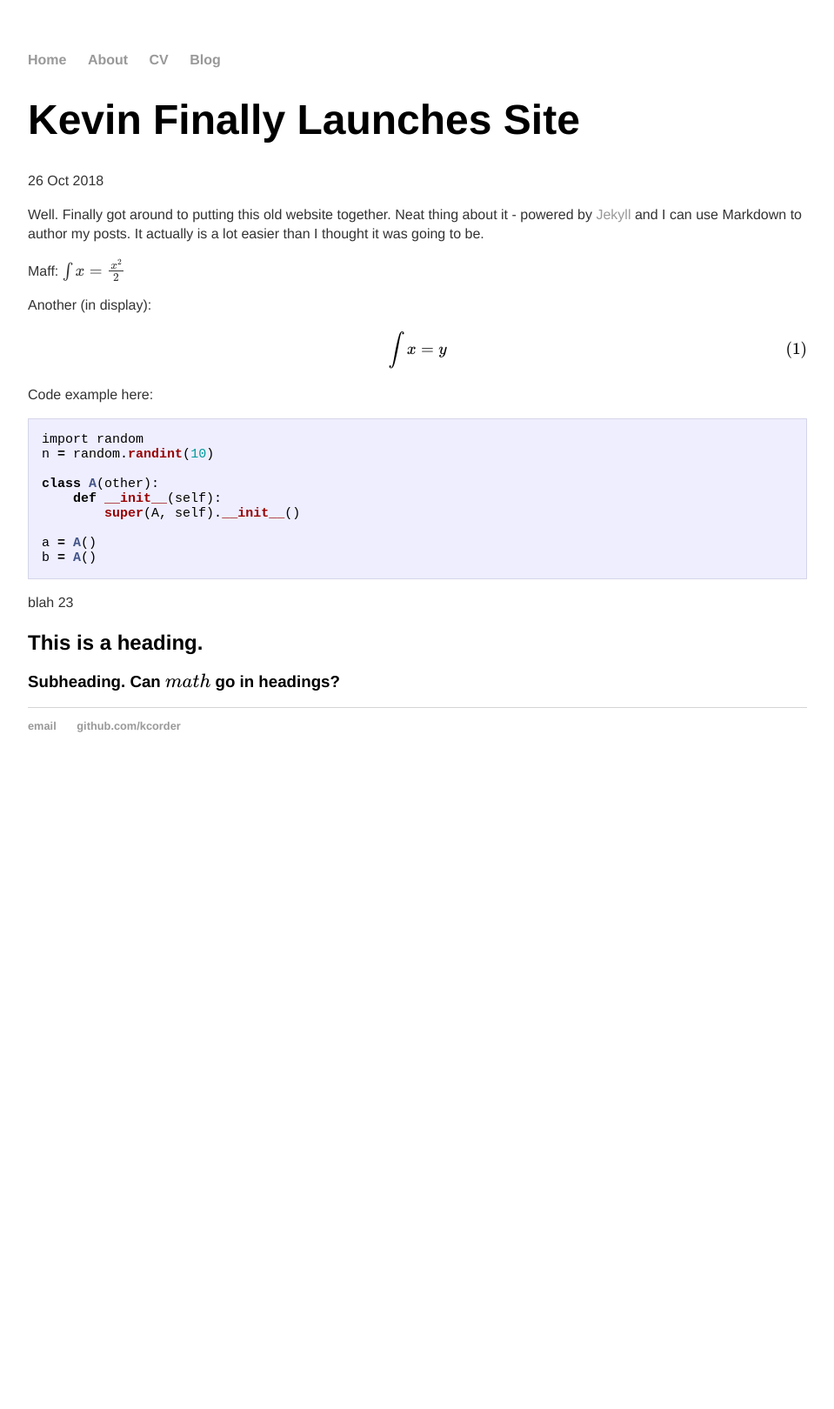
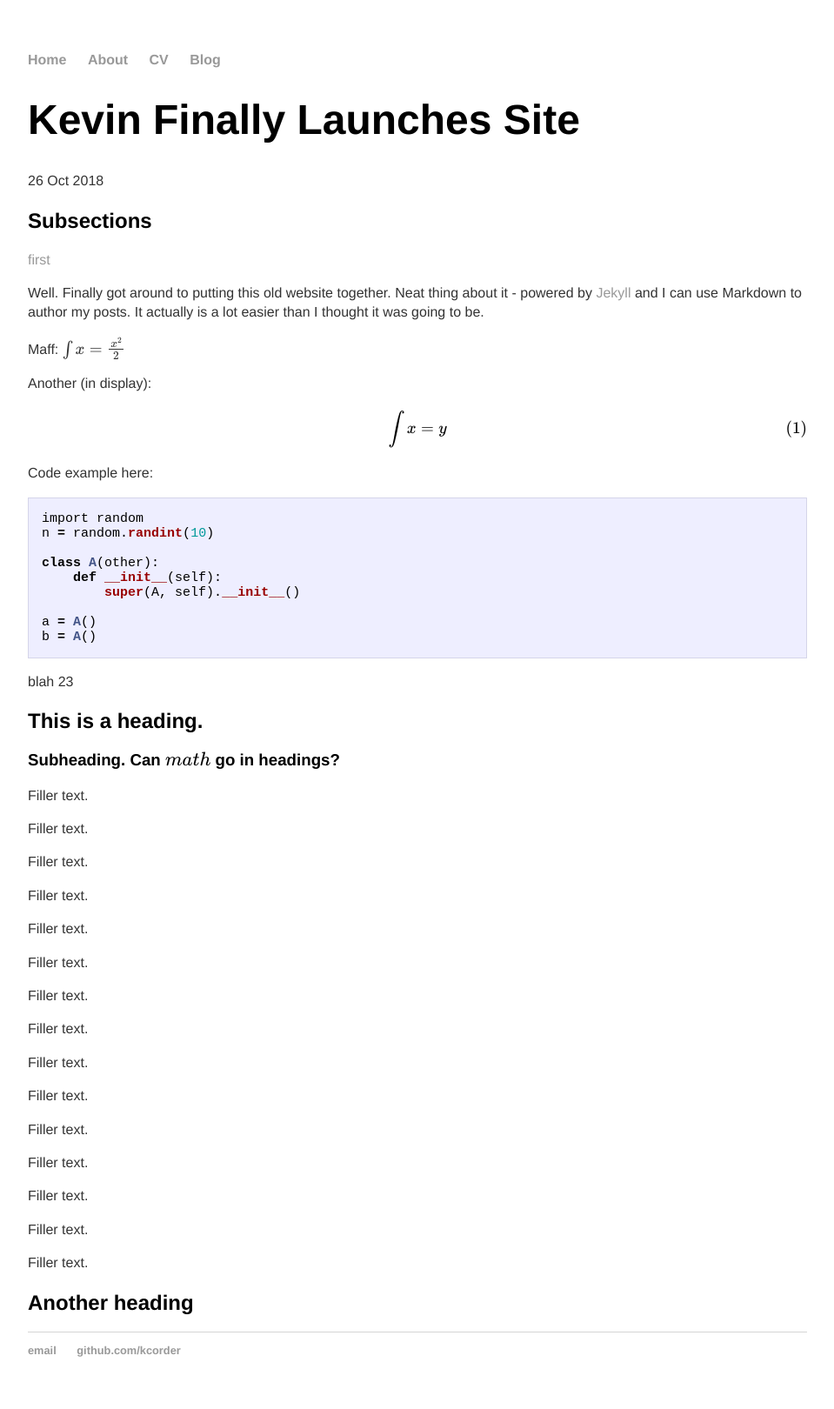
Before and after one commit to kcorder/kcorder.github.io, a Jekyll site: the page built from _posts/2018-10-26-first-post.md, in a window 1280 px wide. Shown: the whole page at 87% size, without its empty margins (160-1119 px from the left). Built offline with Jekyll 4.4.1, drawn with Linux system fonts in a browser that asks for light colours; formulas are drawn with MathJax 3; before the commit the page ends 902 px from its top, so only the background shows below that.

Commit message:
Update 2018-10-26-first-post.md

```diff
--- a/_posts/2018-10-26-first-post.md
+++ b/_posts/2018-10-26-first-post.md
@@ -3,6 +3,9 @@ layout: post
 title: "Kevin Finally Launches Site"
 date: 2018-10-26
 ---
+
+## Subsections
+[first](#this-is-a-heading)
 
 
 
@@ -34,3 +37,35 @@ blah 23
 ## This is a heading.
 
 ### Subheading. Can $math$ go in headings?
+
+Filler text.
+
+Filler text.
+
+Filler text.
+
+Filler text.
+
+Filler text.
+
+Filler text.
+
+Filler text.
+
+Filler text.
+
+Filler text.
+
+Filler text.
+
+Filler text.
+
+Filler text.
+
+Filler text.
+
+Filler text.
+
+Filler text.
+
+## Another heading
```
